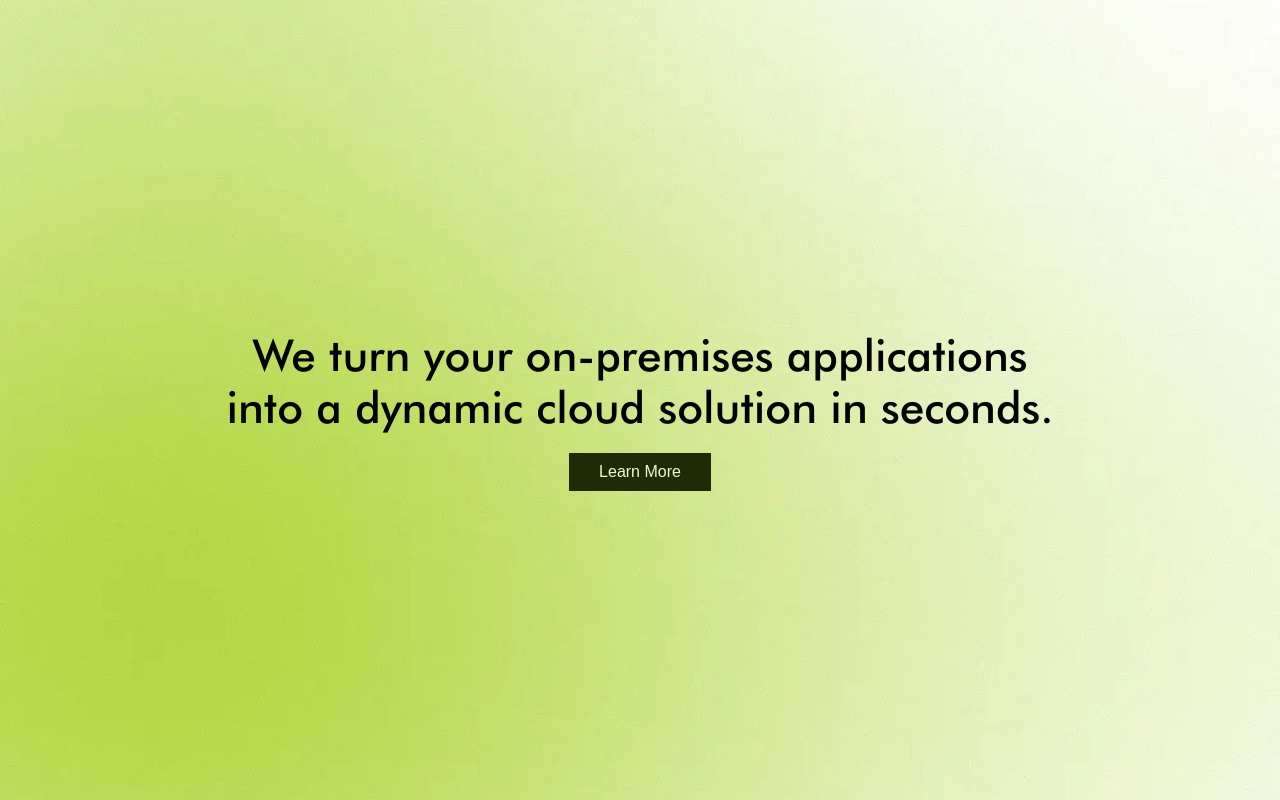
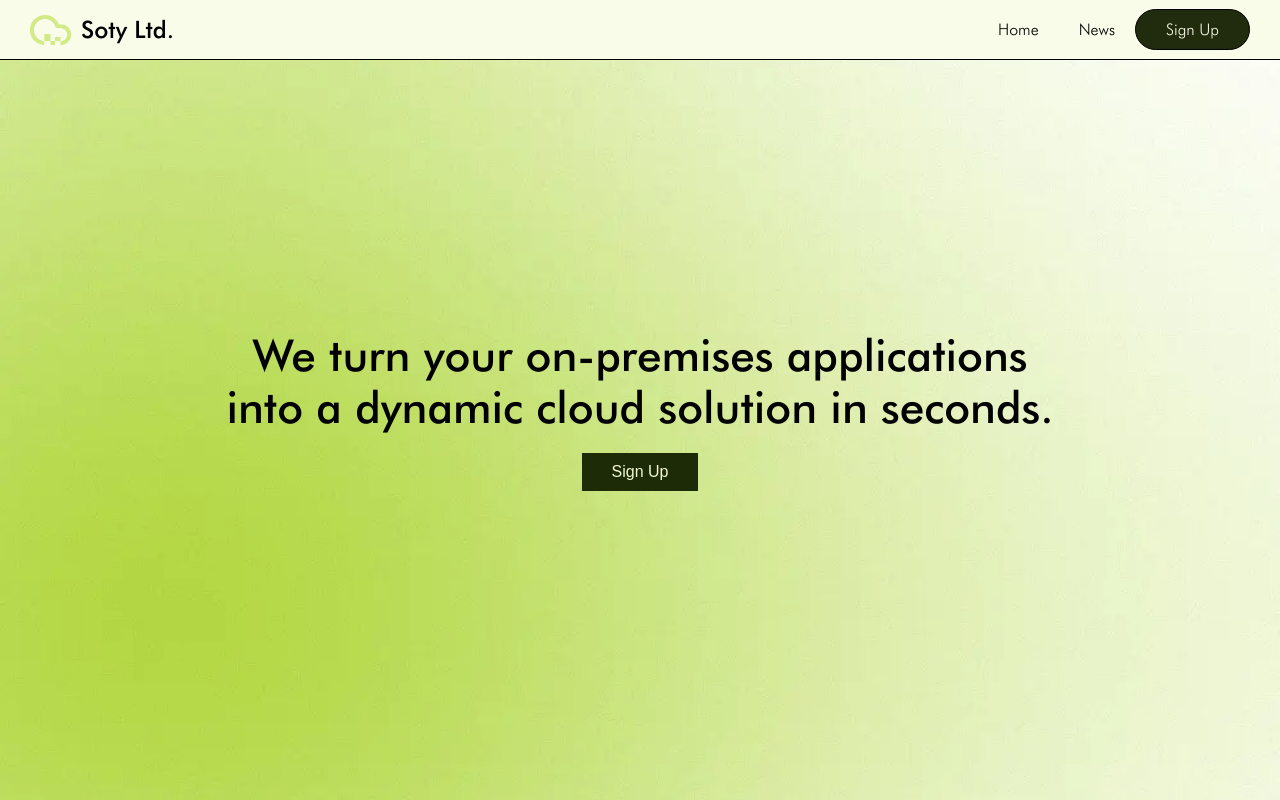
Before and after one commit to Soty-Ltd/website-new, a SvelteKit app: page / in a window 1280 px wide. Shown: the top 800 px of the page. Built offline with nearby package versions, Linux system fonts and the light colour scheme.

Commit message:
added navbar

```diff
--- a/src/app.css
+++ b/src/app.css
@@ -49,22 +49,63 @@ button:hover {
 }
 
 nav {
-    width: 30%;
-    height: 50px;
-    border-radius: 1000px;
+    width: 100vw;
+    height: 60px;
+    background-color: #f9fce9;
+    display: flex;
+    align-items: center;
+    justify-content: space-between;
+    padding: 0 30px;
+    box-sizing: border-box;
     position: fixed;
-    left: 50%;
-    transform: translateX(-50%);
-    top: 20px;
+    z-index: 10000;
+    border-bottom: 1px solid black;
+}
+
+#logo {
+    height: 30px;
+}
+
+#logo_div {
     display: flex;
-    justify-content: center;
     align-items: center;
-    z-index: 10000;
+    flex-direction: row;
+}
 
-    background: rgba(255, 255, 255, 0.25);
-    backdrop-filter: blur(7.5px);
-    -webkit-backdrop-filter: blur(7.5px);
-    border: 1px solid rgba(255, 255, 255, 0.18);
+#logo_div h2 {
+    margin: 0 0 0 10px;
+}
+
+nav ul {
+    display: flex;
+    align-items: center;
+}
+
+nav li {
+    margin: 0 20px;
+}
+
+nav li:hover a {
+    text-decoration: underline;
+}
+
+.signup_a {
+    background-color: #212b0d;
+    border: 1px solid black;
+    padding: 10px;
+    border-radius: 2000px;
+}
+
+.signup_a:hover {
+    background: none;
+}
+
+.signup_a:hover a {
+    color: #000;
+}
+
+.signup_a a {
+    color: #f9fce9;
 }
 
 .hero {
--- a/src/routes/+error.svelte
+++ b/src/routes/+error.svelte
@@ -3,7 +3,7 @@
 </script>
 
 <section class="error">
-	<img src="sadhamster.png" alt="" width="150px" />
+	<img src="/sadhamster.png" alt="" width="150px" />
 
 	<div class="seperator"></div>
 
--- a/src/routes/+page.svelte
+++ b/src/routes/+page.svelte
@@ -78,11 +78,27 @@
 			window.removeEventListener('scroll', handleScroll);
 		};
 	});
+
+	function signup() {
+		window.location.replace('/sign-up');
+	}
 </script>
 
+<nav>
+	<div id="logo_div">
+		<img id="logo" src="/logo.webp" alt="" />
+		<h2>Soty Ltd.</h2>
+	</div>
+
+	<ul>
+		<li><a href="/">Home</a></li>
+		<li><a href="/news">News</a></li>
+		<div class="signup_a"><li><a href="/sign-up">Sign Up</a></li></div>
+	</ul>
+</nav>
 <section class="hero">
 	<h1>We turn your on-premises applications <br /> into a dynamic cloud solution in seconds.</h1>
-	<button>Learn More</button>
+	<button on:click={() => signup()}>Sign Up</button>
 </section>
 <section class="us">
 	<h2>We are a UK-based company offering top-tier servers to kickstart your project.</h2>
```
Also changed, not shown: src/routes/news/+page.svelte (+13 -0 lines), src/routes/sign-up/+page.svelte (+28 -12 lines).
